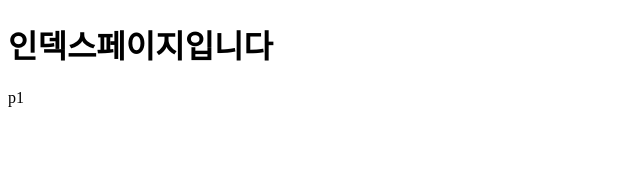
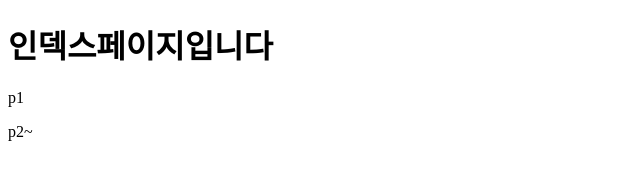
Before and after one commit to seochanmi/my_project, a plain HTML site: page index.html in a window 1280 px wide. Shown: the full height of the page, 0-640 px from the left. Drawn offline with Linux system fonts and the light colour scheme.

Commit message:
p2 added

```diff
--- a/index.html
+++ b/index.html
@@ -10,5 +10,6 @@
         <h1>인덱스페이지입니다</h1>
     </div>
     <p>p1</p>
+    <p>p2~</p>
 </body>
 </html>
```
